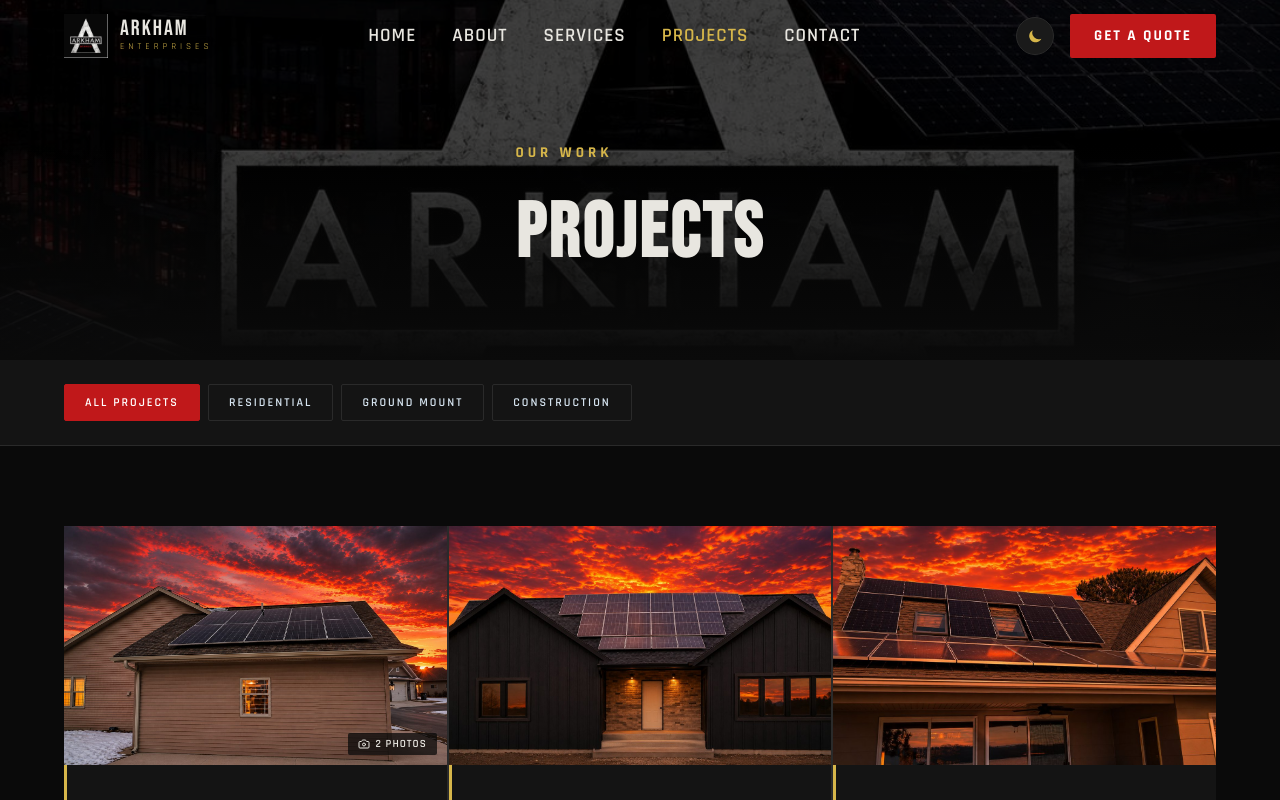
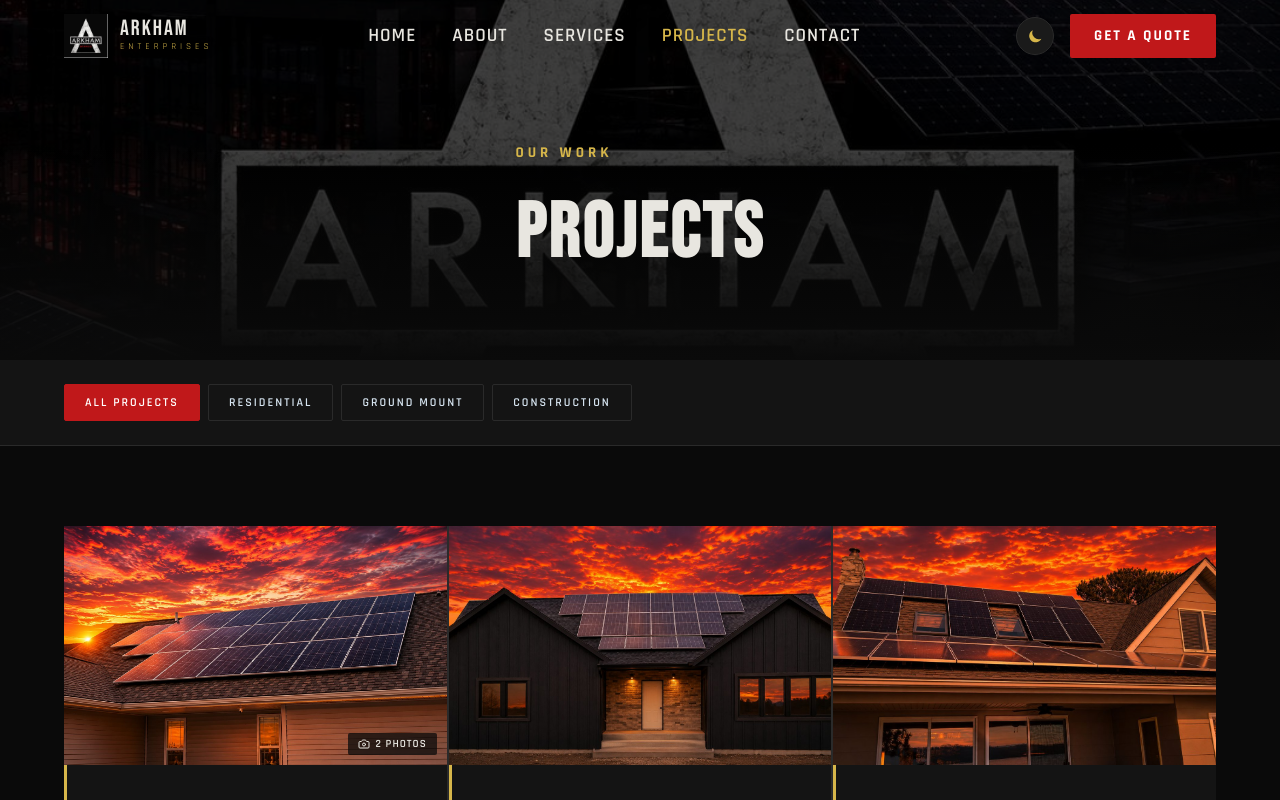
Before and after one commit to joshua-werlein/arkham-solar, a React (Create React App) app: page /projects in a window 1280 px wide. Shown: the top 800 px of the page. Built offline with nearby package versions, Linux system fonts and the light colour scheme.

Commit message:
Update Projects.js

```diff
--- a/src/pages/Projects.js
+++ b/src/pages/Projects.js
@@ -17,7 +17,7 @@ const projects = [
     capacity: '12kW',
     desc: 'South-facing rooftop array on a family home — clean panel lines, tucked wiring, and production that covers the bulk of the monthly bill.',
     category: 'residential',
-    images: ['/projects/rooftop-suburban-home.jpg', '/projects/rooftop-array-closeup.jpg'],
+    images: ['/projects/rooftop-array-closeup.jpg', '/projects/rooftop-suburban-home.jpg' ],
   },
   {
     id: 2,
```
